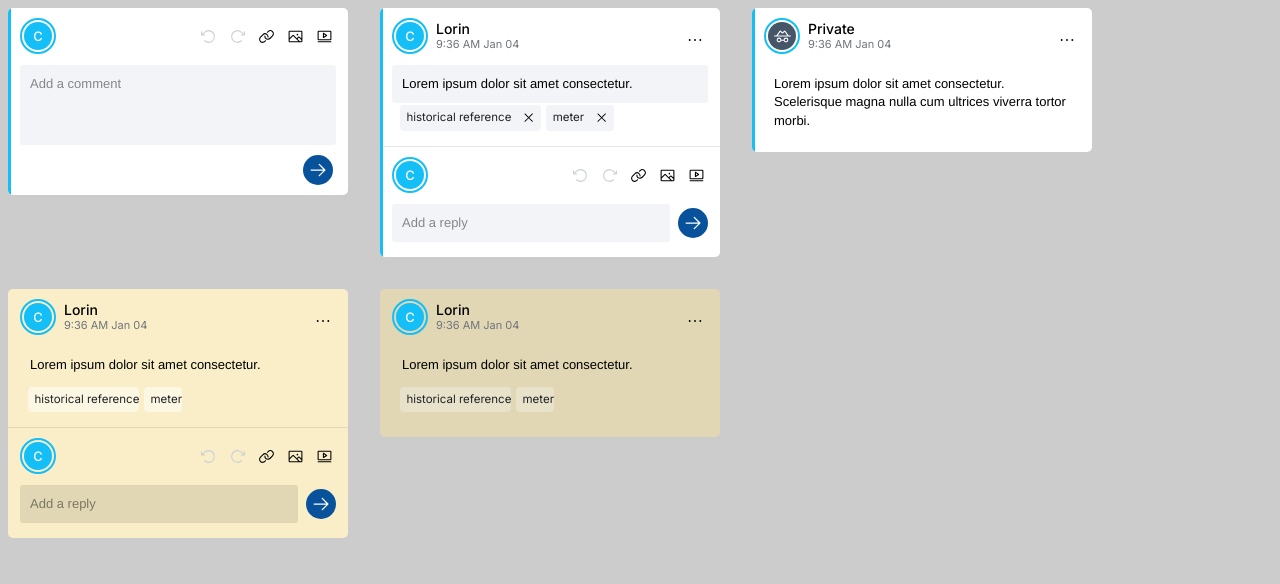
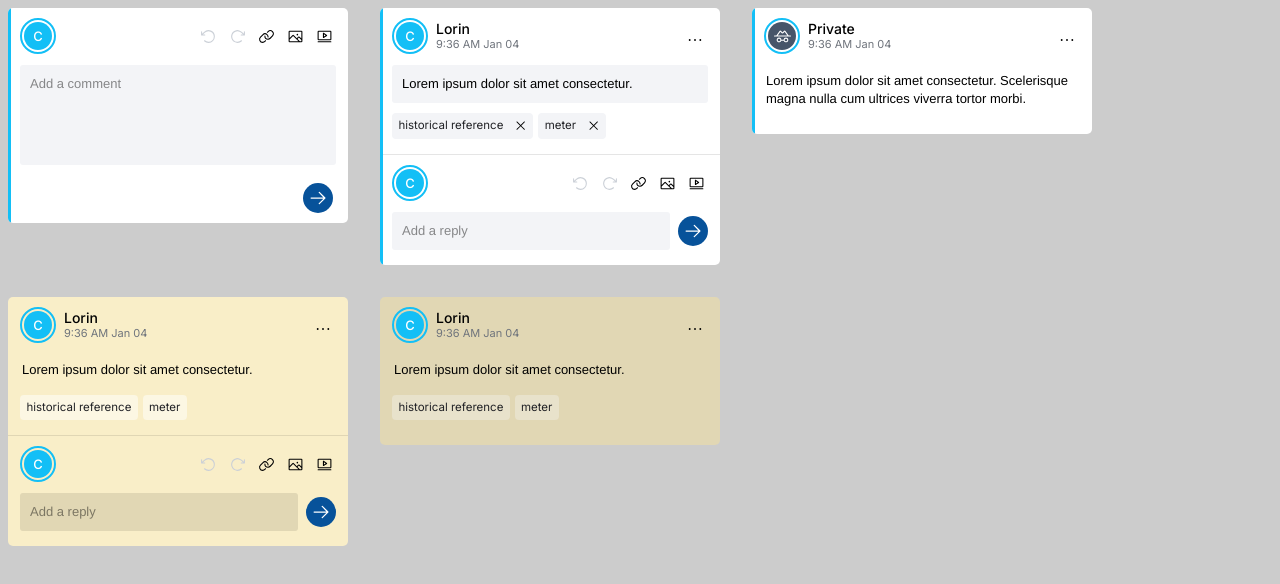
Before and after one commit to rsimon/recogito-components, a React (Vite) app: page / in a window 1280 px wide. Shown: the top 584 px of the page. Built offline with nearby package versions, Linux system fonts and the light colour scheme.

Commit message:
Comment editable state style

```diff
--- a/src/Annotation.css
+++ b/src/Annotation.css
@@ -51,16 +51,18 @@
 }
 
 .annotation .annotation-comment-wrapper {
-  padding: 5px 12px 2px 12px;
+  padding: 5px 12px 10px 12px;
 }
 
 .annotation .quill-rte {
+  padding: 10px;
   background-color: #F3F4F7;
   border-radius: 3px;
 }
 
 .annotation .quill-rte.ql-disabled {
   background-color: transparent;
+  padding: 7px 2px 5px 2px;
 }
 
 .annotation .quill-rte .ql-editor.ql-blank::before {
@@ -72,7 +74,7 @@
 }
 
 .annotation .annotation-taglist-wrapper {
-  padding: 0 20px 15px 20px;
+  padding: 0 12px 15px 12px;
 }
 
 .annotation .annotation-footer {
--- a/src/QuillEditor/QuillEditor.css
+++ b/src/QuillEditor/QuillEditor.css
@@ -1,6 +1,7 @@
 .quill-rte .ql-editor {
+  margin: 0;
   outline: none;
-  padding: 10px;
+  padding: 0;
 }
 
 .quill-rte.ql-disabled .ql-editor {
--- a/src/Tags/Tag.css
+++ b/src/Tags/Tag.css
@@ -6,8 +6,12 @@
   font-size: 11.5px;
   gap: 0.25rem;
   line-height: 220%;
-  padding: 0 0 0 0.4rem;
+  padding: 0 0.4rem;
   position: relative;
+}
+
+.annotation .tag.editable {
+  padding-right: 0;
 }
 
 .annotation.readonly .tag {
--- a/src/Tags/Tag.tsx
+++ b/src/Tags/Tag.tsx
@@ -12,7 +12,7 @@ interface TagProps {
 export const Tag = (props: TagProps) => {
 
   return (
-    <span className="tag">
+    <span className={props.isEditable ? 'tag editable' : 'tag'}>
       <span>{props.value}</span>
       {props.isEditable && (
         <button>
```
